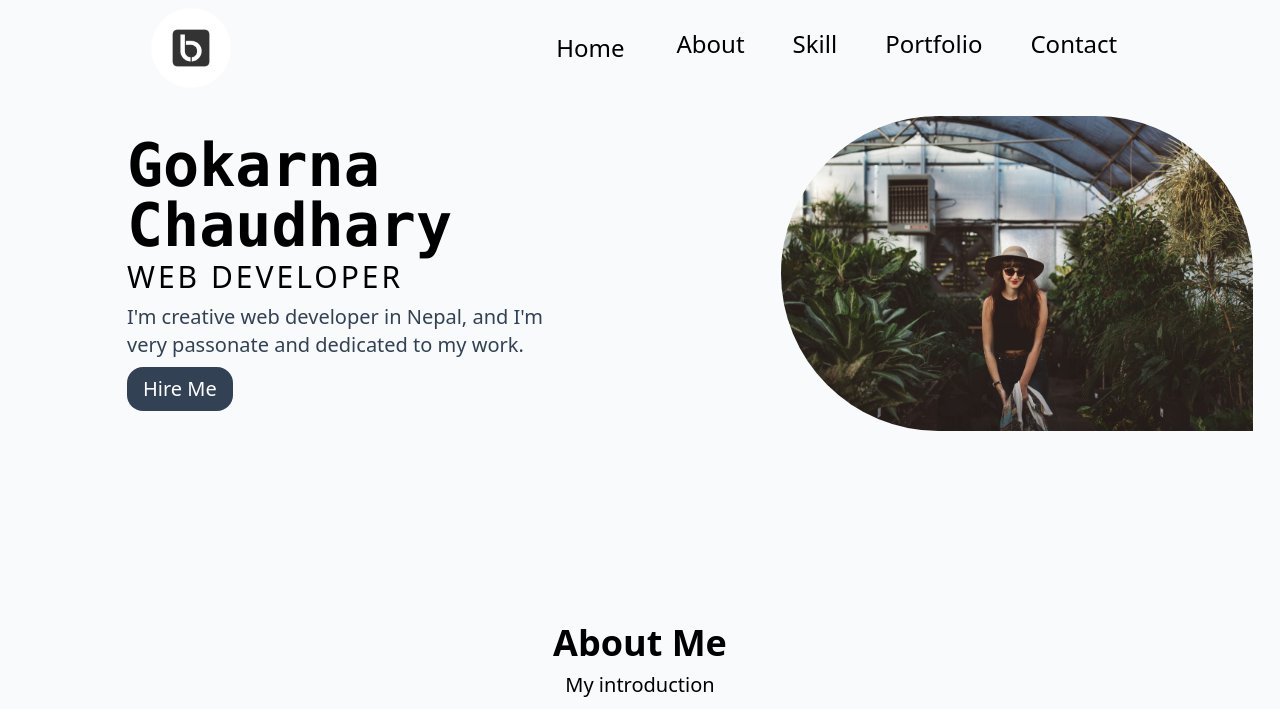
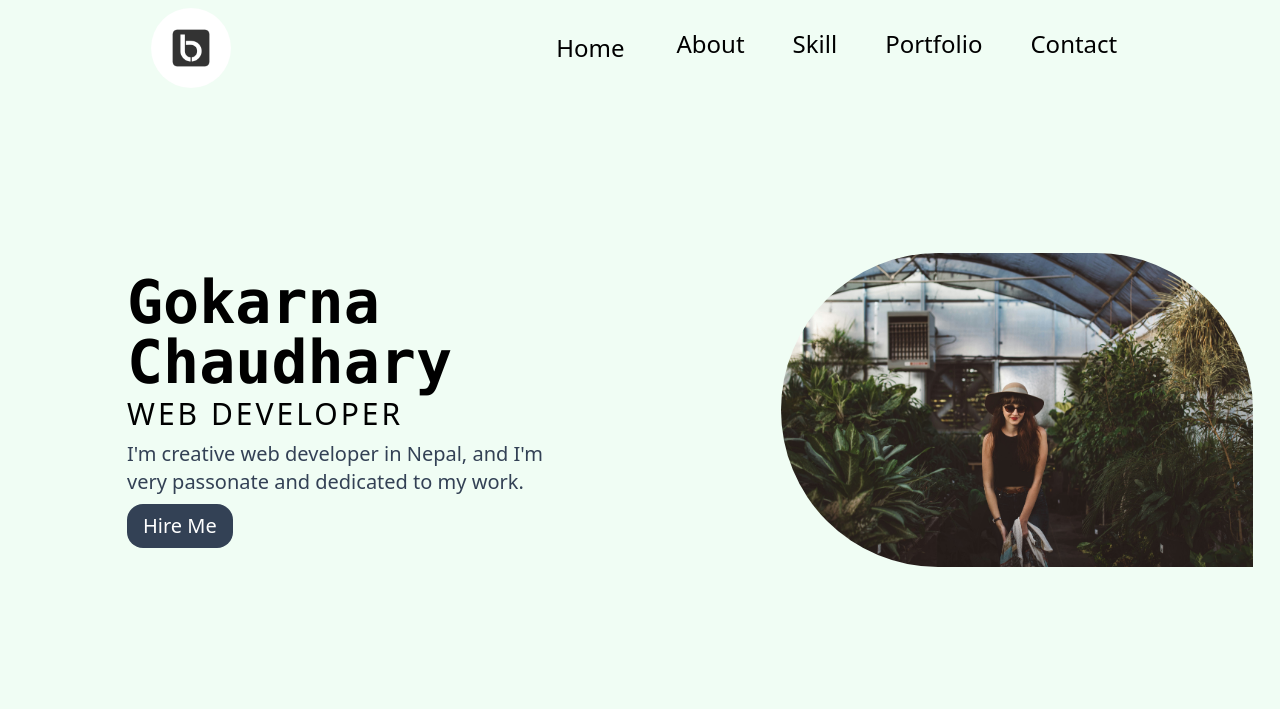
Before and after one commit to gokarna28/myportfolio-, a plain HTML site: page index.html in a window 1280 px wide. Shown: the top 709 px of the page. Drawn offline with nearby package versions, Linux system fonts and the light colour scheme.

Commit message:
scroll snap

```diff
--- a/index.html
+++ b/index.html
@@ -9,17 +9,20 @@
     <link rel="stylesheet" href="https://cdnjs.cloudflare.com/ajax/libs/font-awesome/6.5.2/css/all.min.css"
         integrity="sha512-SnH5WK+bZxgPHs44uWIX+LLJAJ9/2PkPKZ5QiAj6Ta86w+fsb2TkcmfRyVX3pBnMFcV7oQPJkl9QevSCWr3W6A=="
         crossorigin="anonymous" referrerpolicy="no-referrer" />
+
         <style>
-        .bg-red-300-transparent {
-            background-color: rgba(252, 165, 165, 0.5);
-            /* Adjust the opacity as needed */
+            html{
+                width: 100%;
+                height: 100%;
+                scroll-snap-type: y proximity;
+                overflow-y: scroll;
             }
         </style>
 </head>
 
-<body class="bg-slate-50 p-0">
+<body class="bg-slate-50 p-0 w-screen h-screen">
     <!--Header section-->
-    <header class="bg-slate-500-transparent flex items-center p-2 justify-around" id="header">
+    <header class="flex w-screen fixed bg-green-50 items-center p-2 justify-around" id="header">
         <div>
             <img class="w-20 rounded-full" id="logo_img" src="./images/logo.png" alt="logo image" />
         </div>
@@ -48,8 +51,11 @@
         </nav>
     </header>
 
+    <div class="conatiner">
+
         <!--main section-->
-    <div class="md:pt-5 md:pl-[100px] md:flex md:justify-around items-center p-2 md:p-0" id="home">
+        <div class="snap-center bg-green-50 md:w-screen md:h-screen md:pt-5 md:pl-[100px] md:flex md:justify-around items-center pt-32 md:p-0 md:m-0"
+            id="home">
             <div class="md:hidden flex justify-end">
                 <img class="min-w-40 rounded-l-full" src="./images/profile.jpg" alt="profile img" />
             </div>
@@ -70,7 +76,8 @@
         </div>
 
         <!--About section-->
-    <div class="mt-10 md:mt-44 md:pt-4 bg-slate-50 flex-col items-center" id="about">
+        <div class="snap-center bg-green-50 md:w-screen md:h-screen md:m-0 mt-10 md:pt-32 flex-col items-center"
+            id="about">
             <div class="flex-col items-center">
                 <h1 class="md:text-4xl text-3xl font-semibold flex justify-center">About Me</h1>
                 <p class="flex justify-center md:text-xl text-sm md:mt-2">My introduction</p>
@@ -102,46 +109,70 @@
                         </div>
                     </div>
                     <div>
-                    <p class="text-sm mt-2 flex-wrap md:text-xl text-slate-700">Frontend developer, I create web pages with
+                        <p class="text-sm mt-2 flex-wrap md:text-xl text-slate-700">Frontend developer, I create web
+                            pages with
                             UI/UX user interface, I have years of experience and many clients are
                             happy with the projects carried aut.
                         </p>
                     </div>
-                <button class="bg-slate-700 hover:bg-slate-800 text-white px-4 py-2 rounded-2xl mt-2">Download CV</button>
+                    <button class="bg-slate-700 hover:bg-slate-800 text-white px-4 py-2 rounded-2xl mt-2">Download
+                        CV</button>
                 </div>
             </div>
         </div>
 
         <!--Skill section-->
-        <div class="mt-10 md:mt-44" id="skill">
+        <div class="snap-center bg-green-50 md:m-0 mt-10 md:w-screen md:h-screen md:pt-32" id="skill">
             <div class="flex flex-col items-center">
                 <h1 class="text-4xl font-semibold">Skills</h1>
                 <p class="text-sm mt-1">My technical level</p>
             </div>
 
             <div class="flex justify-around mt-8 md:px-[300px]">
-                <div class="bg-white rounded-lg border-solid border-2 border-balck w-2/5 flex flex-col items-center md:w-1/4 md:p-4">
+                <div
+                    class="bg-white rounded-lg border-solid border-2 border-balck w-2/5 flex flex-col items-center md:w-1/4 md:p-4">
                     <h2 class="text-xl font-medium">Frontend</h2>
                     <ul class="flex flex-col flex-wrap mt-4 md:items-start md:w-full md:pl-4">
-                        <li class="flex items-center my-2 mx-6"><i class="fa-solid fa-circle-check mr-2"></i><p>HTML</p></li>
-                        <li class="flex items-center my-2 mx-6"><i class="fa-solid fa-circle-check mr-2"></i><p>CSS</p></li>
-                        <li class="flex items-center my-2 mx-6"><i class="fa-solid fa-circle-check mr-2"></i><p>JavaScript</p></li>
-                        <li class="flex items-center my-2 mx-6"><i class="fa-solid fa-circle-check mr-2"></i><p>React</p></li>
+                        <li class="flex items-center my-2 mx-6"><i class="fa-solid fa-circle-check mr-2"></i>
+                            <p>HTML</p>
+                        </li>
+                        <li class="flex items-center my-2 mx-6"><i class="fa-solid fa-circle-check mr-2"></i>
+                            <p>CSS</p>
+                        </li>
+                        <li class="flex items-center my-2 mx-6"><i class="fa-solid fa-circle-check mr-2"></i>
+                            <p>JavaScript</p>
+                        </li>
+                        <li class="flex items-center my-2 mx-6"><i class="fa-solid fa-circle-check mr-2"></i>
+                            <p>React</p>
+                        </li>
                     </ul>
                 </div>
-                <div class="bg-white rounded-lg border-solid border-2 border-balck w-2/5 flex flex-col items-center md:w-1/4 md:p-4">
+                <div
+                    class="bg-white rounded-lg border-solid border-2 border-balck w-2/5 flex flex-col items-center md:w-1/4 md:p-4">
                     <h2 class="text-xl font-medium">Frontend</h2>
                     <ul class="flex flex-col flex-wrap mt-4 md:items-start md:w-full md:pl-4">
-                        <li class="flex items-center my-2 mx-6"><i class="fa-solid fa-circle-check mr-2"></i><p>PHP</p></li>
-                        <li class="flex items-center my-2 mx-6"><i class="fa-solid fa-circle-check mr-2"></i><p>Node js</p></li>
-                        <li class="flex items-center my-2 mx-6"><i class="fa-solid fa-circle-check mr-2"></i><p>MYSQL</p></li>
-                        <li class="flex items-center my-2 mx-6"><i class="fa-solid fa-circle-check mr-2"></i><p>SQL</p></li>
+                        <li class="flex items-center my-2 mx-6"><i class="fa-solid fa-circle-check mr-2"></i>
+                            <p>PHP</p>
+                        </li>
+                        <li class="flex items-center my-2 mx-6"><i class="fa-solid fa-circle-check mr-2"></i>
+                            <p>Node js</p>
+                        </li>
+                        <li class="flex items-center my-2 mx-6"><i class="fa-solid fa-circle-check mr-2"></i>
+                            <p>MYSQL</p>
+                        </li>
+                        <li class="flex items-center my-2 mx-6"><i class="fa-solid fa-circle-check mr-2"></i>
+                            <p>SQL</p>
+                        </li>
                     </ul>
                 </div>
             </div>
         </div>
+
+    </div>
+
     <!--Footer section-->
     <div></div>
+
     <script src="script.js"></script>
     <script></script>
 </body>
```
Lines whose indentation alone changed are shown as unchanged.
